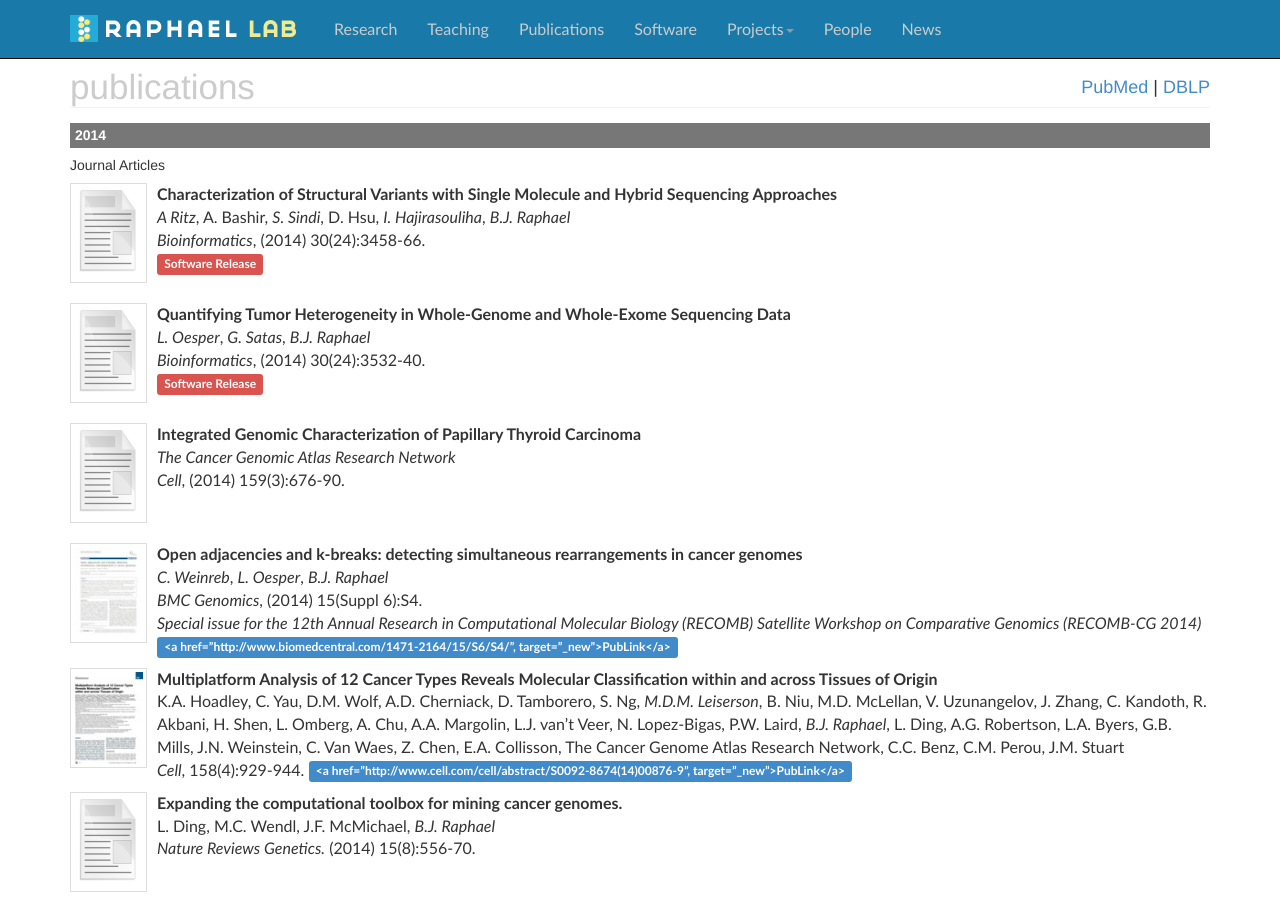
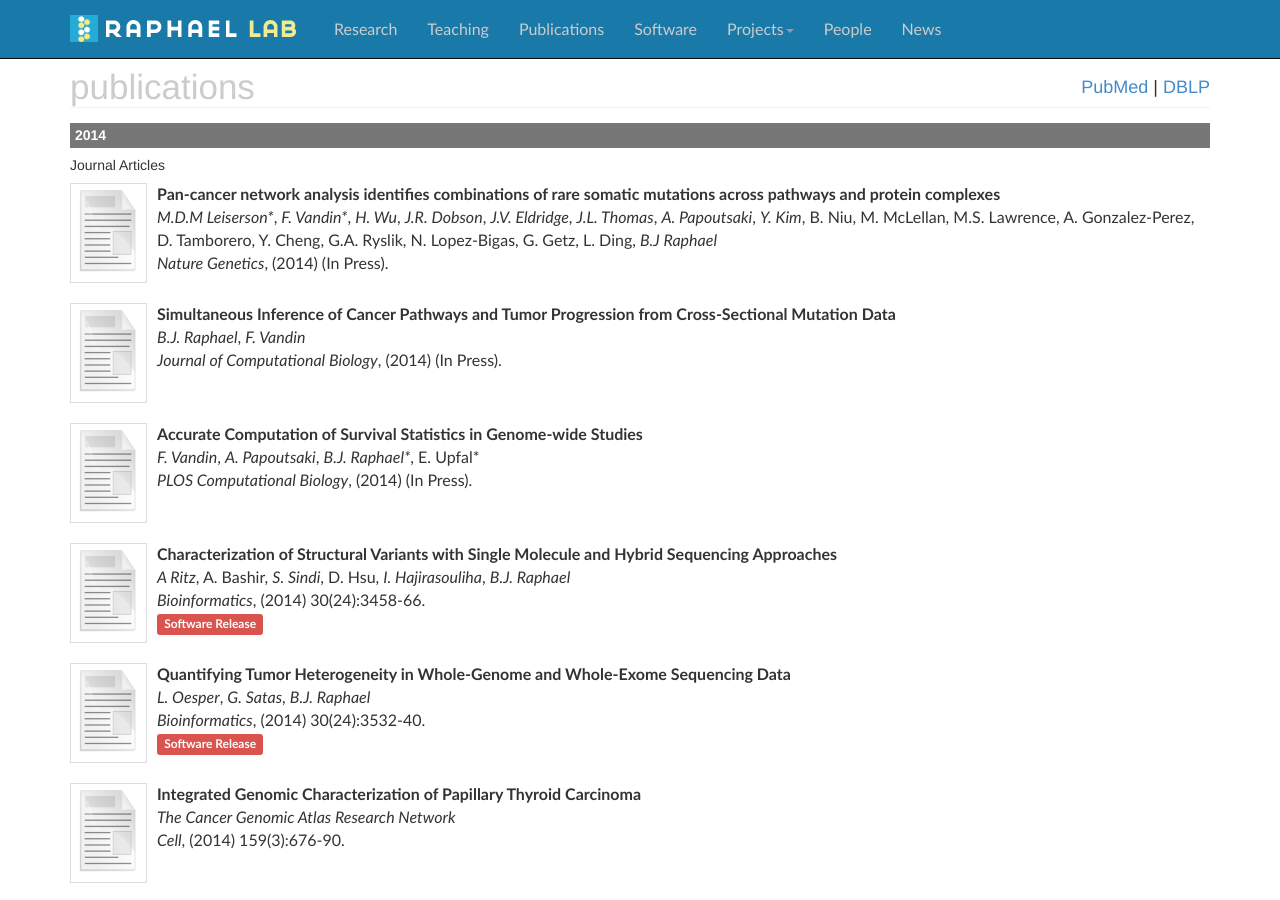
Before and after one commit to raphael-group/raphael-group.github.io, a Jekyll site: the page built from publications/index.md, in a window 1280 px wide and 900 px high. Built offline with Jekyll 4.4.1, drawn with Linux system fonts in a browser that asks for light colours; nearby versions of some CDN libraries; Markdown is read by kramdown in place of the engine named in the settings; comment, search, counter and statistics services are not loaded.

Commit message:
update publications

```diff
--- a/publications/index.md
+++ b/publications/index.md
@@ -9,6 +9,31 @@ container_css_class: container publications
 
 ### 2014
 ##### Journal Articles
+* [![HotNet2](../assets/img/papers/missing.svg)](#)
+        **Pan-cancer network analysis identifies combinations of rare somatic mutations across pathways and protein complexes**
+        <br/>
+
+	_M.D.M Leiserson*_, _F. Vandin*_, _H. Wu_, _J.R. Dobson_, _J.V. Eldridge_, _J.L. Thomas_, _A. Papoutsaki_, _Y. Kim_, B. Niu, M. McLellan, M.S. Lawrence, A. Gonzalez-Perez, D. Tamborero, Y. Cheng, G.A. Ryslik, N. Lopez-Bigas, G. Getz, L. Ding, _B.J Raphael_
+
+	*Nature Genetics*, (2014) (In Press).
+
+* [![Progression JCB](../assets/img/papers/missing.svg)](#)
+        **Simultaneous Inference of Cancer Pathways and Tumor Progression from Cross-Sectional Mutation Data**
+        <br/>
+
+	_B.J. Raphael_, _F. Vandin_
+
+	*Journal of Computational Biology*, (2014) (In Press).
+
+* [![Survival PLOS CB](../assets/img/papers/missing.svg)](#)
+        **Accurate Computation of Survival Statistics in Genome-wide Studies**
+        <br/>
+
+	_F. Vandin_, _A. Papoutsaki_, _B.J. Raphael*_, E. Upfal*
+
+	*PLOS Computational Biology*, (2014) (In Press).
+
+
 * [![Ritz Single Molecule](../assets/img/papers/missing.svg)](#)
         **Characterization of Structural Variants with Single Molecule and Hybrid Sequencing Approaches**
         <br/>
```
